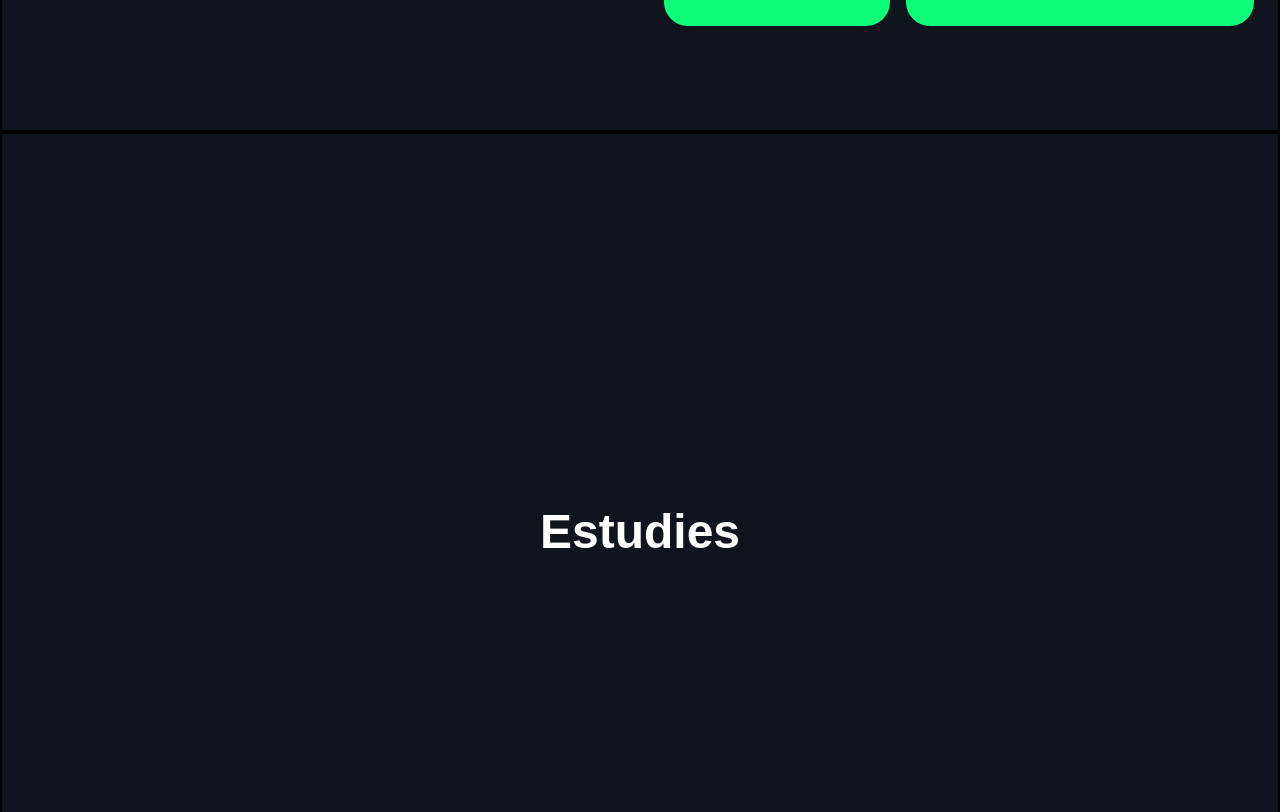
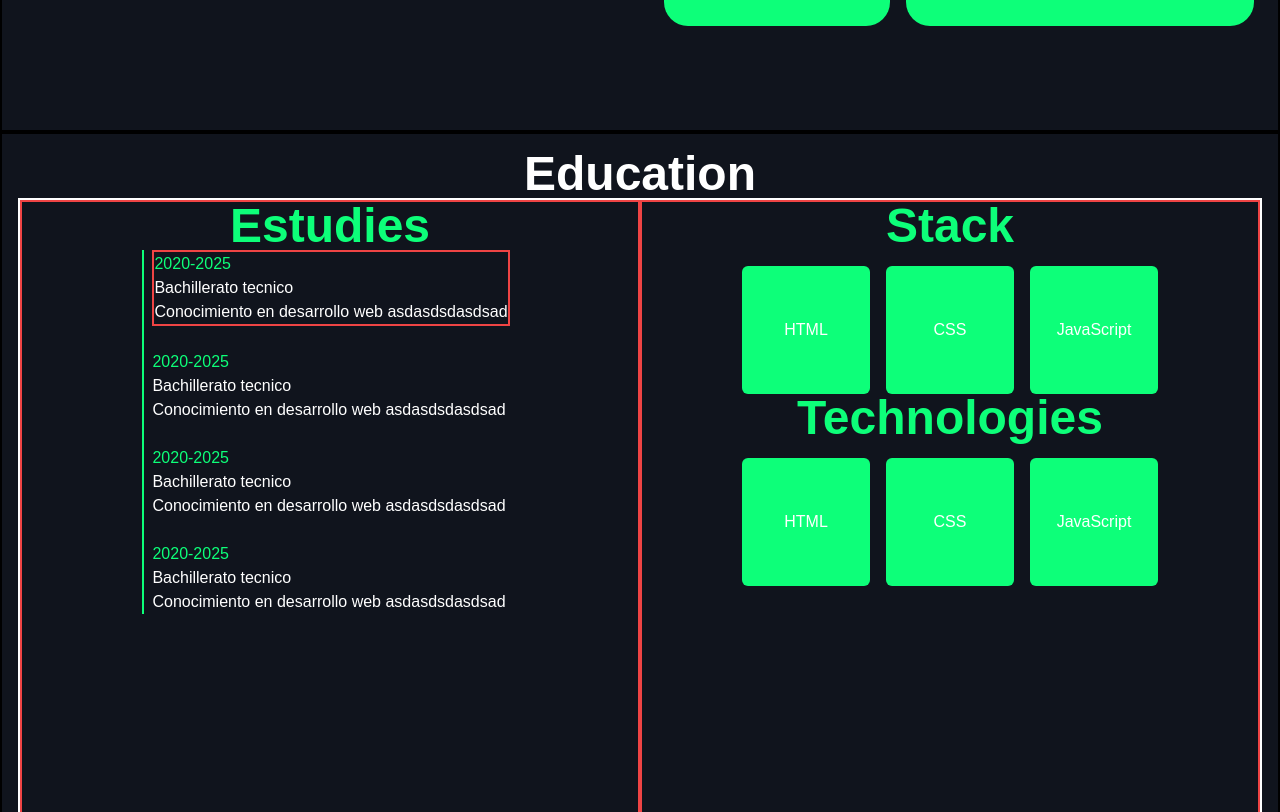
Before and after one commit to ELVIS1230/me-page, a Vue app: page / in a window 1280 px wide. Shown: the part 1468-2280 px from the top of the page. Built offline with nearby package versions, Linux system fonts and the light colour scheme.

Commit message:
feat: estructura para estudios

```diff
--- a/src/App.vue
+++ b/src/App.vue
@@ -15,9 +15,12 @@
             </p>
           </div>
           <div class="mt-10 flex gap-20 justify-center items-center">
-            <p class="font-bold text-xl p-2 cursor-pointer duration-500 hover:text-[#0dff79] hover:-translate-y-2">EXPERIENCE</p>
-            <p class="font-bold text-xl p-2 cursor-pointer duration-500 hover:text-[#0dff79] hover:-translate-y-2">ESTUDIES</p>
-            <p class="font-bold text-xl p-2 cursor-pointer duration-500 hover:text-[#0dff79] hover:-translate-y-2">CONTACTS</p>
+            <p class="font-bold text-xl p-2 cursor-pointer duration-500 hover:text-[#0dff79] hover:-translate-y-2">
+              EXPERIENCE</p>
+            <p class="font-bold text-xl p-2 cursor-pointer duration-500 hover:text-[#0dff79] hover:-translate-y-2">
+              ESTUDIES</p>
+            <p class="font-bold text-xl p-2 cursor-pointer duration-500 hover:text-[#0dff79] hover:-translate-y-2">
+              CONTACTS</p>
           </div>
         </div>
         <div class="flex items-center justify-center gap-4 ">
@@ -30,8 +33,10 @@
       <div class="flex h-4/5 w-full items-center justify-center p-6">
         <div class="grid h-full w-full grid-cols-10 grid-rows-4 gap-4">
           <div class=" col-span-4 row-span-3 bg-[#0dff79] rounded-3xl flex justify-center items-center"></div>
-            <div class=" col-span-3 xl:col-span-4 row-span-1 bg-indigo-300 rounded-3xl flex justify-center items-center"></div>
-            <div class=" col-span-3 xl:col-span-2 row-span-1 bg-indigo-300 rounded-3xl flex justify-center items-center"></div>
+          <div class=" col-span-3 xl:col-span-4 row-span-1 bg-indigo-300 rounded-3xl flex justify-center items-center">
+          </div>
+          <div class=" col-span-3 xl:col-span-2 row-span-1 bg-indigo-300 rounded-3xl flex justify-center items-center">
+          </div>
           <div class=" col-span-3 row-span-2 bg-indigo-300 rounded-3xl flex justify-center items-center"></div>
           <div class=" col-span-3 row-span-2 bg-indigo-300 rounded-3xl flex justify-center items-center"></div>
           <div class=" col-span-4 row-span-1 bg-[#0dff79] rounded-3xl flex justify-center items-center"></div>
@@ -39,8 +44,62 @@
         </div>
       </div>
     </div>
-    <div class="border-2 border-black h-screen flex items-center justify-center">
-        <p class="text-5xl font-bold">Estudies</p>
+    <div class="border-2 border-black h-screen flex flex-col items-center justify-center p-4">
+      <p class="text-5xl font-bold">Education</p>
+      <div class="border-2 border-white w-full h-full grid grid-cols-2">
+        <div class=" border-2 border-red-500 flex flex-col items-center">
+          <p class="text-5xl font-bold text-center text-[#0dff79]">Estudies</p>
+          <div class="border-l-2 border-[#0dff79] px-2 flex flex-col gap-6 ">
+            <div class="border-2 border-red-500">
+              <p class="text-[#0dff79]">2020-2025</p>
+              <p>Bachillerato tecnico </p>
+              <p>Conocimiento en desarrollo web asdasdsdasdsad</p>
+            </div>
+            <div>
+              <p class="text-[#0dff79]">2020-2025</p>
+              <p>Bachillerato tecnico </p>
+              <p>Conocimiento en desarrollo web asdasdsdasdsad</p>
+            </div>
+            <div>
+              <p class="text-[#0dff79]">2020-2025</p>
+              <p>Bachillerato tecnico </p>
+              <p>Conocimiento en desarrollo web asdasdsdasdsad</p>
+            </div>
+            <div>
+              <p class="text-[#0dff79]">2020-2025</p>
+              <p>Bachillerato tecnico </p>
+              <p>Conocimiento en desarrollo web asdasdsdasdsad</p>
+            </div>
+          </div>
+        </div>
+        <div class=" border-2 border-red-500 flex flex-col items-center">
+          <p class="text-5xl font-bold text-center text-[#0dff79]">Stack</p>
+          <div class="grid grid-cols-3 gap-4 mt-4">
+            <div class="h-32 w-32 bg-[#0dff79] rounded-md flex items-center justify-center">
+              <p class="text-white">HTML</p>
+            </div>
+            <div class="h-32 w-32 bg-[#0dff79] rounded-md flex items-center justify-center">
+              <p class="text-white">CSS</p>
+            </div>
+            <div class="h-32 w-32 bg-[#0dff79] rounded-md flex items-center justify-center">
+              <p class="text-white">JavaScript</p>
+            </div>
+          </div>
+
+          <p class="text-5xl font-bold text-center text-[#0dff79]">Technologies</p>
+          <div class="grid grid-cols-3 gap-4 mt-4">
+            <div class="h-32 w-32 bg-[#0dff79] rounded-md flex items-center justify-center">
+              <p class="text-white">HTML</p>
+            </div>
+            <div class="h-32 w-32 bg-[#0dff79] rounded-md flex items-center justify-center">
+              <p class="text-white">CSS</p>
+            </div>
+            <div class="h-32 w-32 bg-[#0dff79] rounded-md flex items-center justify-center">
+              <p class="text-white">JavaScript</p>
+            </div>
+          </div>
+        </div>
+      </div>
     </div>
     <div class="border-2 border-black h-screen flex items-center justify-center">
       <p class="text-5xl font-bold">Contacts</p>
```
Lines whose indentation alone changed are shown as unchanged.
